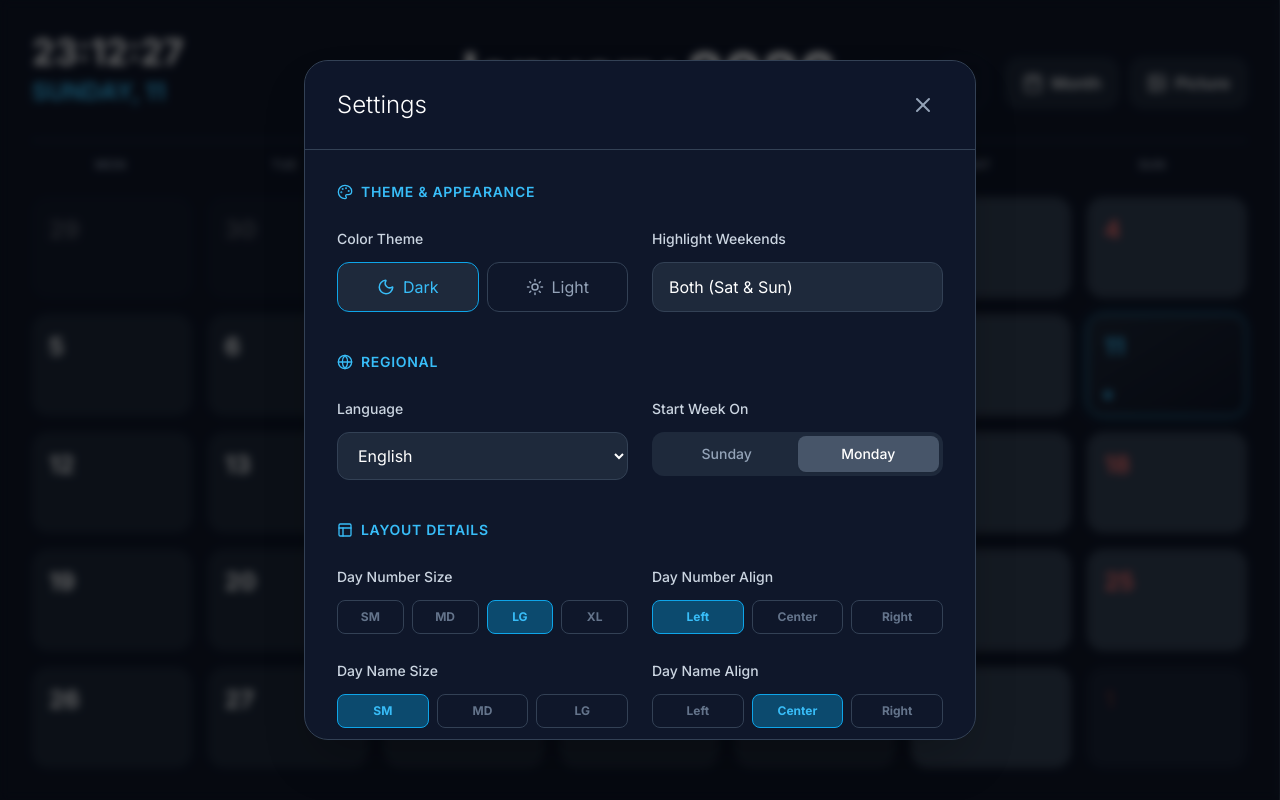
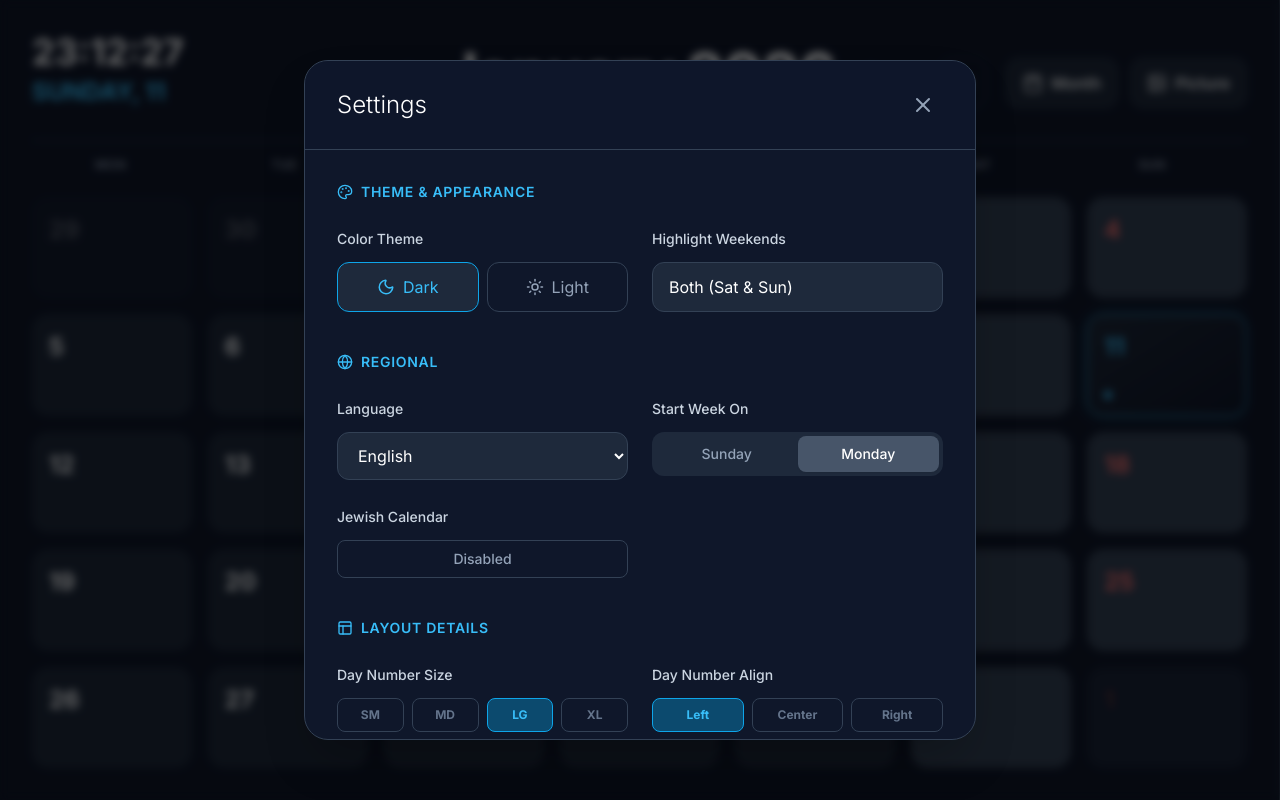
Before and after one commit to valentinognev/CalendarApp, a React (Vite) app: page / in a window 1280 px wide. Both pictures are taken after a click on the button 963 px from the left and 83 px from the top of the page. Built offline with nearby package versions, Linux system fonts and the light colour scheme.

Commit message:
toggle the Jewish holydays

```diff
--- a/src/App.tsx
+++ b/src/App.tsx
@@ -98,22 +98,11 @@ const DashboardContent: React.FC = () => {
                 [ChevronRight -> Next] [Title] [ChevronLeft -> Prev]
             */}
 
-            {/* Reset / Jump to Today Button (Visible only if not current month) */}
-            {!isSameMonth(currentDate, new Date()) && (
-              <button
-                onClick={jumpToToday}
-                className="p-2 rounded-full bg-primary/10 text-primary hover:bg-primary/20 transition-all animate-in fade-in zoom-in"
-                title="Back to Today"
-              >
-                <RotateCcw size={24} />
-              </button>
-            )}
-
             <button
-              onClick={() => navigate('next')}
+              onClick={() => navigate('prev')}
               className="p-2 rounded-full hover:bg-surface-hover text-text-muted hover:text-text-main transition-colors"
             >
-              <ChevronRight size={28} />
+              <ChevronLeft size={28} />
             </button>
 
             <div
@@ -132,11 +121,22 @@ const DashboardContent: React.FC = () => {
             </div>
 
             <button
-              onClick={() => navigate('prev')}
+              onClick={() => navigate('next')}
               className="p-2 rounded-full hover:bg-surface-hover text-text-muted hover:text-text-main transition-colors"
             >
-              <ChevronLeft size={28} />
+              <ChevronRight size={28} />
             </button>
+
+            {/* Reset / Jump to Today Button (Visible only if not current month) */}
+            {!isSameMonth(currentDate, new Date()) && (
+              <button
+                onClick={jumpToToday}
+                className="p-2 rounded-full bg-primary/10 text-primary hover:bg-primary/20 transition-all animate-in fade-in zoom-in"
+                title="Back to Today"
+              >
+                <RotateCcw size={24} />
+              </button>
+            )}
           </div>
         </div>
 
--- a/src/components/settings/SettingsModal.tsx
+++ b/src/components/settings/SettingsModal.tsx
@@ -116,6 +116,17 @@ export const SettingsModal: React.FC<SettingsModalProps> = ({ isOpen, onClose })
                                     </button>
                                 </div>
                             </div>
+
+                            {/* Show Jewish Calendar */}
+                            <div className="space-y-3">
+                                <label className="text-slate-300 text-sm font-medium">Jewish Calendar</label>
+                                <button
+                                    onClick={() => updateSettings({ showJewishCalendar: !settings.showJewishCalendar })}
+                                    className={`w-full py-2 rounded-lg text-sm font-medium transition-all border ${settings.showJewishCalendar ? 'bg-sky-900 border-sky-500 text-sky-400 shadow-sm' : 'border-slate-700 text-slate-400 hover:text-white'}`}
+                                >
+                                    {settings.showJewishCalendar ? 'Enabled' : 'Disabled'}
+                                </button>
+                            </div>
                         </div>
                     </section>
 
--- a/src/components/widgets/CalendarWidget.tsx
+++ b/src/components/widgets/CalendarWidget.tsx
@@ -99,9 +99,7 @@ export const CalendarWidget: React.FC = () => {
 
                         if (settings.showJewishCalendar) {
                             const hdate = new HDate(day);
-                            jewishDayStr = settings.language === 'he'
-                                ? hdate.renderGematriya().split(' ')[0].replace(/'/g, '') // Just the day letter(s)
-                                : hdate.getDate().toString();
+                            jewishDayStr = hdate.renderGematriya().split(' ')[0].replace(/'/g, ''); // Just the day letter(s)
                             isRoshChodesh = hdate.getDate() === 1;
 
                             // Holiday Logic
```
